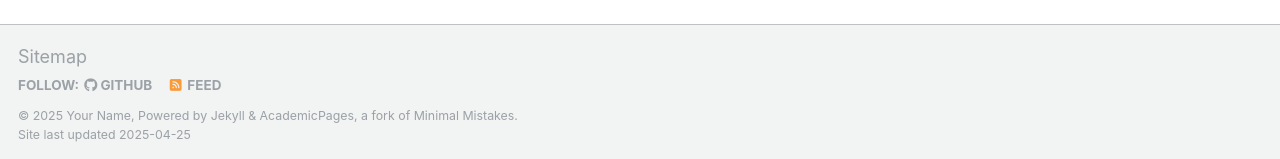
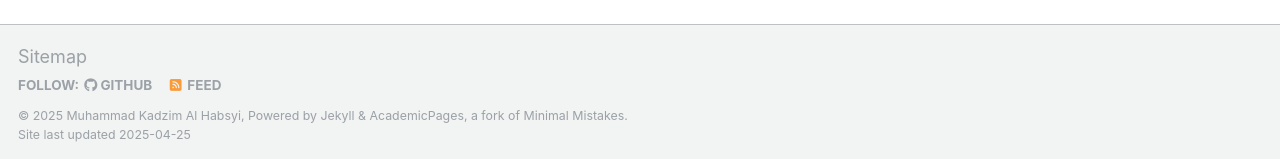
Before and after one commit to Kajim573/KajimPrimers, a Jekyll site: the page built from _pages/about.md, in a window 1280 px wide and 900 px high, scrolled down 2636 px. Shown: the part 738-897 px from the top of the window. Built offline with Jekyll 4.4.1, drawn with Linux system fonts in a browser that asks for light colours; some web fonts are replaced.

Commit message:
kasih nama

```diff
--- a/_config.yml
+++ b/_config.yml
@@ -11,7 +11,7 @@ locale                   : "en-US"
 site_theme               : "default"
 title                    : "Your Name / Site Title"
 title_separator          : "-"
-name                     : &name "Your Name"
+name                     : &name "Muhammad Kadzim Al Habsyi"
 description              : &description "personal description"
 url                      : https://academicpages.github.io # the base hostname & protocol for your site e.g. "https://[your GitHub username].github.io"
 baseurl                  : "" # the subpath of your site, e.g. "/blog"
```
